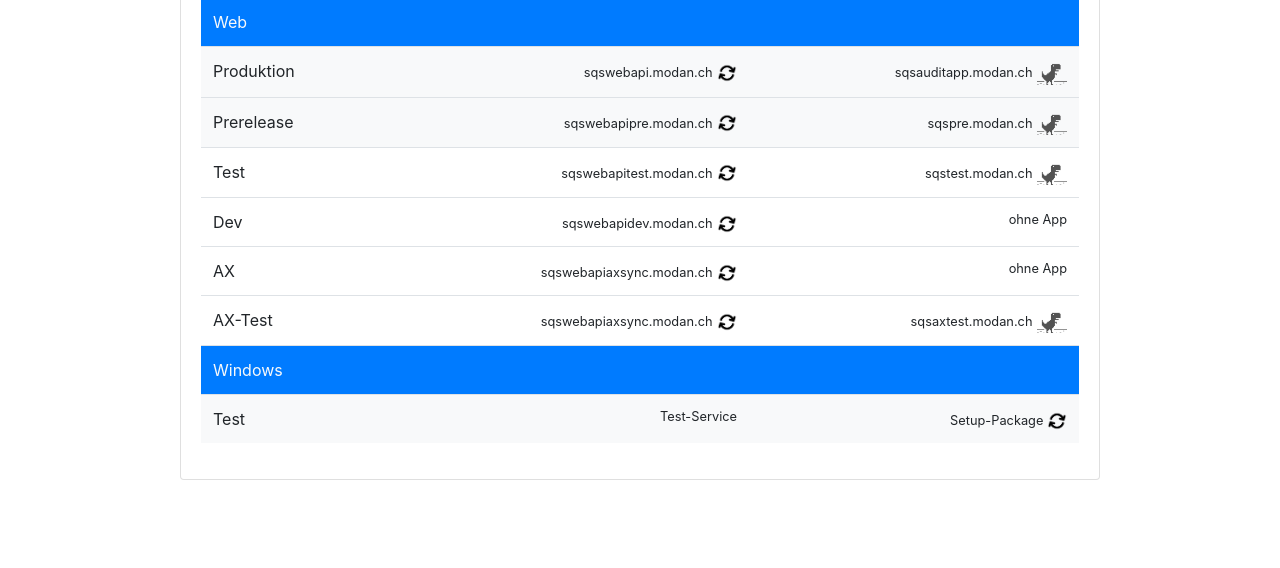
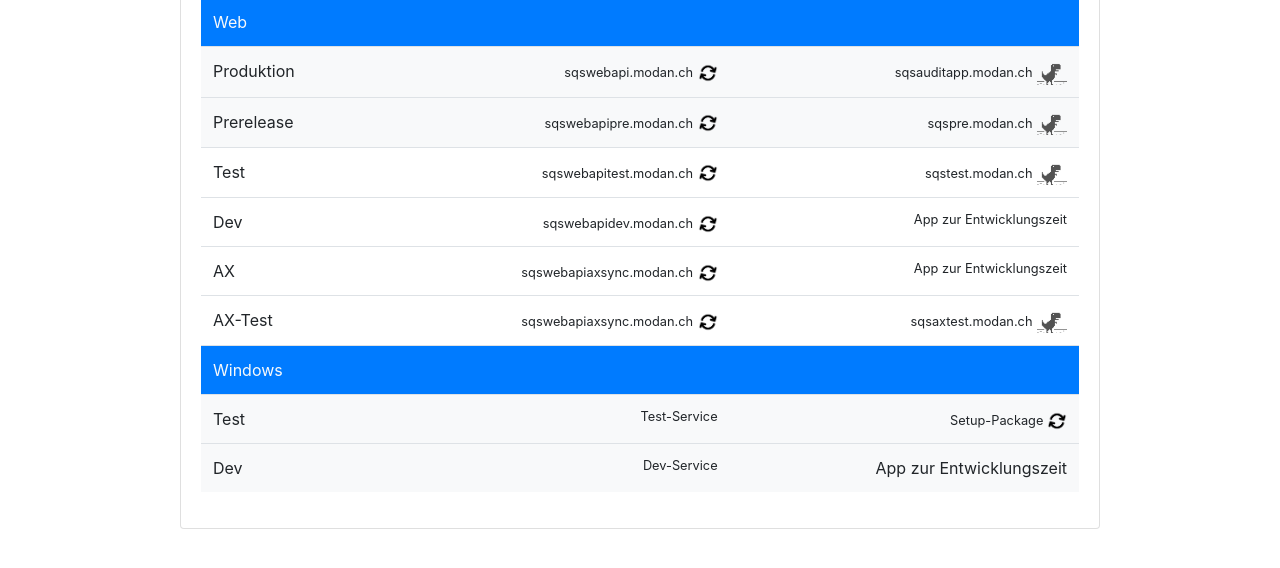
Before and after one commit to modanch/electronupdate, a plain HTML site: page sqs/audit/versions/index.html in a window 1280 px wide. Shown: the part 196-764 px from the top of the page. Drawn offline with nearby package versions, Linux system fonts and the light colour scheme; no server answers.

Commit message:
Dev-electron

```diff
--- a/sqs/audit/versions/index.html
+++ b/sqs/audit/versions/index.html
@@ -65,13 +65,13 @@
                                     <td>Dev</td>
                                     <td class="text-right"><a id="devserver_label" class="small"></a>&nbsp;<span
                                             class="font-weight-bold" id="devserver"></span></td>
-                                    <td class="text-right small">ohne App</td>
+                                    <td class="text-right small">App zur Entwicklungszeit</td>
                                 </tr>
                                 <tr class="bg-white">
                                     <td>AX</td>
                                     <td class="text-right"><a id="axserver_label" class="small"></a>&nbsp;<span
                                             class="font-weight-bold" id="axserver"></span></td>
-                                    <td class="text-right small">ohne App</td>
+                                    <td class="text-right small">App zur Entwicklungszeit</td>
                                 </tr>
                                 <tr class="bg-white">
                                     <td>AX-Test</td>
@@ -88,6 +88,11 @@
                                     <td class="text-right small">Test-Service</td>
                                     <td class="text-right"><a style="color: #212529;" class="small" href="http://update.modan.ch/sqs/audit/win64/SQSAuditAppSetup64.exe">Setup-Package </a><span class="text-right font-weight-bold" id="windowtestclient"></span></td>
                                 </tr>
+                                <tr class="bg-light">
+                                    <td>Dev</td>
+                                    <td class="text-right small">Dev-Service</td>
+                                    <td class="text-right">App zur Entwicklungszeit</td>
+                                </tr>
                             </tbody>
                         </table>
                     </div>
```
